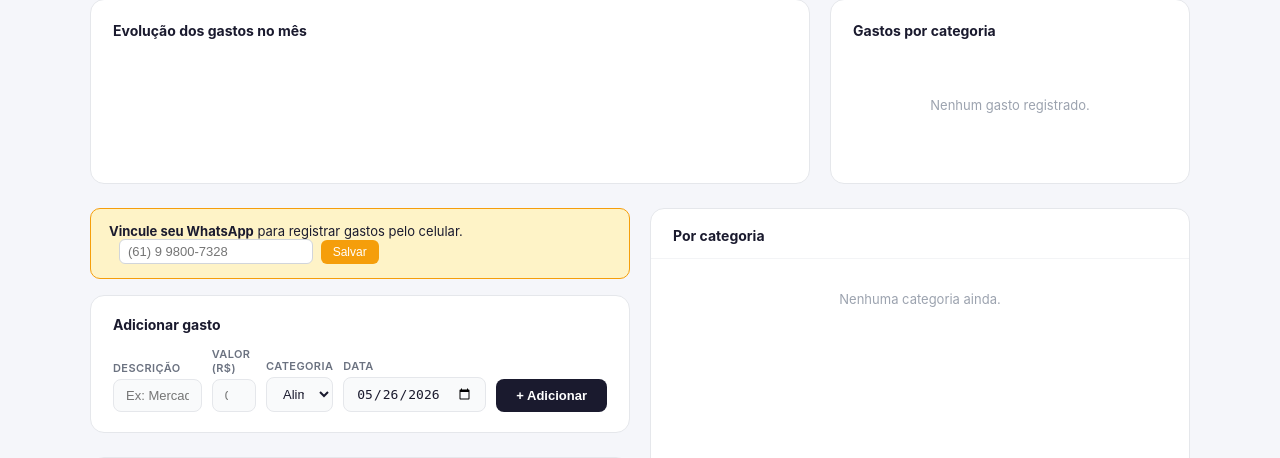
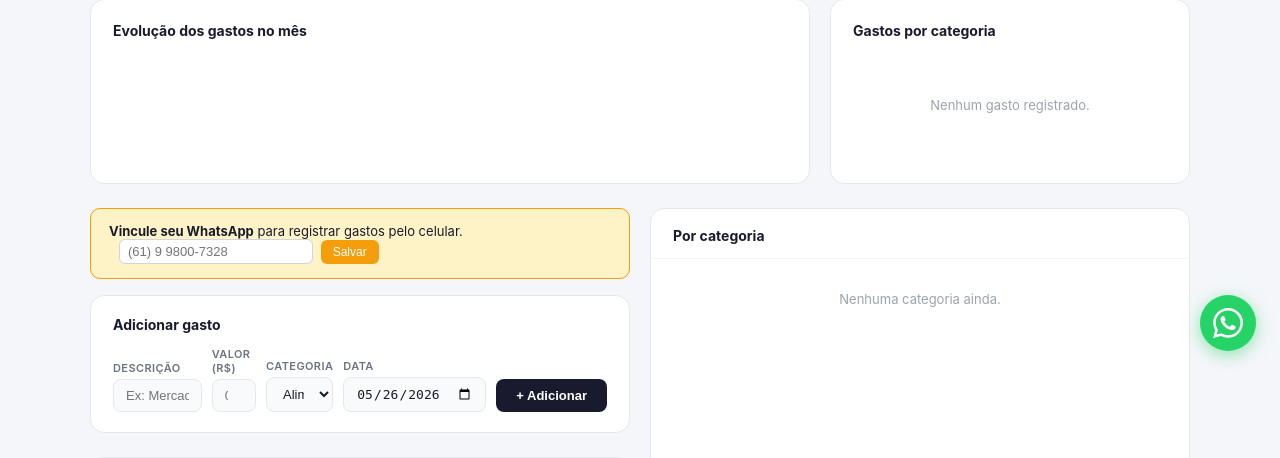
Before and after one commit to eduardolorenzi5-dotcom/Saas, a Flask app: template templates/dashboard.html in a window 1280 px wide. Shown: the part 425-883 px from the top of the page. Run offline with Flask 3, Linux system fonts and the light colour scheme; the template is opened without the code that fills it, so the values that code supplies are empty.

Commit message:
feat: adiciona botão flutuante do WhatsApp no dashboard
Co-Authored-By: Claude Sonnet 4.5 <noreply@anthropic.com>

```diff
--- a/templates/dashboard.html
+++ b/templates/dashboard.html
@@ -716,5 +716,14 @@ if (catLabels.length > 0) {
   });
 }
 </script>
+
+<style>
+.wpp-float { position:fixed; bottom:24px; right:24px; z-index:9999; width:56px; height:56px; background:#25D366; border-radius:50%; display:flex; align-items:center; justify-content:center; box-shadow:0 4px 16px rgba(37,211,102,.5); transition:transform .2s,box-shadow .2s; text-decoration:none; }
+.wpp-float:hover { transform:scale(1.1); box-shadow:0 6px 24px rgba(37,211,102,.6); }
+.wpp-float svg { width:30px; height:30px; fill:#fff; }
+</style>
+<a href="https://wa.me/5561998007328" target="_blank" rel="noopener" class="wpp-float" title="Falar no WhatsApp">
+  <svg viewBox="0 0 24 24" xmlns="http://www.w3.org/2000/svg"><path d="M17.472 14.382c-.297-.149-1.758-.867-2.03-.967-.273-.099-.471-.148-.67.15-.197.297-.767.966-.94 1.164-.173.199-.347.223-.644.075-.297-.15-1.255-.463-2.39-1.475-.883-.788-1.48-1.761-1.653-2.059-.173-.297-.018-.458.13-.606.134-.133.298-.347.446-.52.149-.174.198-.298.298-.497.099-.198.05-.371-.025-.52-.075-.149-.669-1.612-.916-2.207-.242-.579-.487-.5-.669-.51-.173-.008-.371-.01-.57-.01-.198 0-.52.074-.792.372-.272.297-1.04 1.016-1.04 2.479 0 1.462 1.065 2.875 1.213 3.074.149.198 2.096 3.2 5.077 4.487.709.306 1.262.489 1.694.625.712.227 1.36.195 1.871.118.571-.085 1.758-.719 2.006-1.413.248-.694.248-1.289.173-1.413-.074-.124-.272-.198-.57-.347m-5.421 7.403h-.004a9.87 9.87 0 01-5.031-1.378l-.361-.214-3.741.982.998-3.648-.235-.374a9.86 9.86 0 01-1.51-5.26c.001-5.45 4.436-9.884 9.888-9.884 2.64 0 5.122 1.03 6.988 2.898a9.825 9.825 0 012.893 6.994c-.003 5.45-4.437 9.884-9.885 9.884m8.413-18.297A11.815 11.815 0 0012.05 0C5.495 0 .16 5.335.157 11.892c0 2.096.547 4.142 1.588 5.945L.057 24l6.305-1.654a11.882 11.882 0 005.683 1.448h.005c6.554 0 11.89-5.335 11.893-11.893a11.821 11.821 0 00-3.48-8.413z"/></svg>
+</a>
 </body>
 </html>
```
